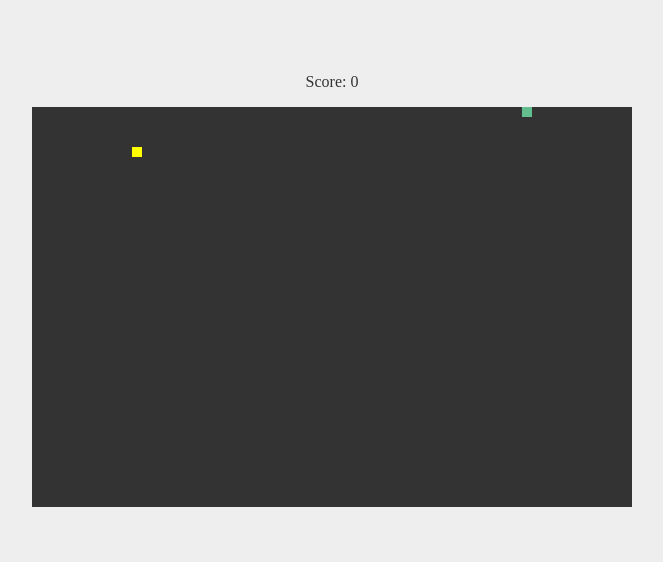
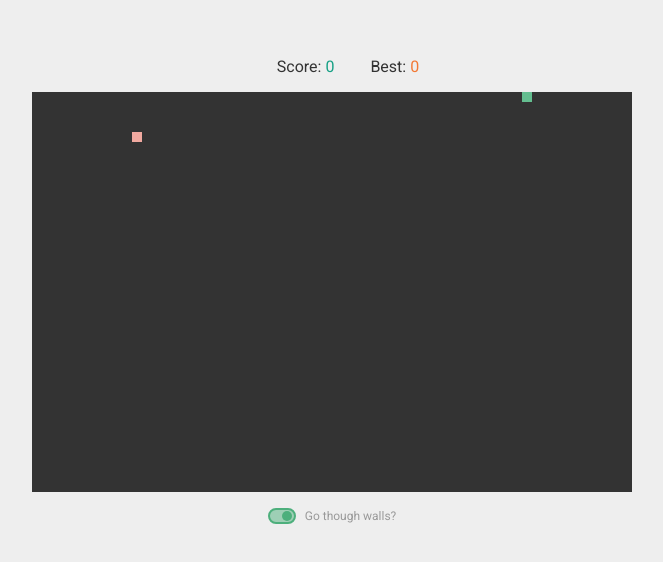
Before and after one commit to boguz/minimalSnake, a plain HTML site: page index.html in a window 1280 px wide. Shown: the part 110-672 px from the top of the page, without its empty margins (308-971 px from the left). Drawn offline with Linux system fonts and the light colour scheme.

Commit message:
add wall toggle, random food colors, debounce clicks

```diff
--- a/index.html
+++ b/index.html
@@ -12,8 +12,22 @@
 <body>
 
     <div class="container">
-        <p class="score">Score: <span id="scoreAmount"></span></p>
+        <div class="scores">
+            <p class="scores__score">Score: <span id="scoreAmount"></span></p>
+            <p class="scores__score">Best: <span id="scoreMax"></span></p>
+        </div>
+
         <canvas id="canvas" class="canvas" height="400" width="600"></canvas>
+
+        <div class="settings">
+            <div class="settings__checkbox">
+                <input type="checkbox" name="checkbox" id="wallsCheckbox" value="value" checked>
+                <label for="wallsCheckbox" id="wallsLabel">
+                    <span id="wallsCircle"></span>
+                </label>
+                Go though walls?
+            </div>
+        </div>
     </div>
 
     <script src="./scripts/snake.js"></script>
--- a/scripts/food.js
+++ b/scripts/food.js
@@ -1,6 +1,20 @@
 class Food {
     constructor() {
         this.randomPosition();
+        this.colors = ['rgba(214, 69, 65, 1)',
+                       'rgba(241, 169, 160, 1)',
+                       'rgba(245, 230, 83, 1)',
+                       'rgba(245, 215, 110, 1)',
+                       'rgba(248, 148, 6, 1)',
+                       'rgba(242, 120, 75, 1)',
+                       'rgba(197, 239, 247, 1)',
+                       'rgba(34, 167, 240, 1)',
+                       'rgba(255, 148, 120, 1)',
+                       'rgba(246, 36, 89, 1)',
+                       'rgba(140, 20, 252, 1)',
+                       'rgba(150, 54, 148,1)',
+                       'rgba(255, 203, 5, 1)'];
+        this.color = this.chooseColor();
     }
 
     randomPosition() {
@@ -9,7 +23,12 @@ class Food {
     }
 
     draw() {
-        ctx.fillStyle = "yellow";
+        ctx.fillStyle = this.color;
         ctx.fillRect(this.posX, this.posY, gridSize, gridSize);
     }
+
+    chooseColor() {
+        let randomIndex = Math.floor(Math.random() * this.colors.length);
+        return this.colors[randomIndex];
+    }
 }
--- a/scripts/game.js
+++ b/scripts/game.js
@@ -1,18 +1,26 @@
 // CONSTANTS
 const canvas = document.getElementById('canvas');
 const ctx = canvas.getContext('2d');
+const wallsCheckbox = document.getElementById('wallsCheckbox');
+
 const gridSize = 10;                                // grid size in px
 const frameRate = 10;                               // frame rate in frames per second
 const cols = canvas.width / gridSize;               // number of columns
 const rows = canvas.height / gridSize;              // number of rows
+
 const scoreAmount = document.getElementById('scoreAmount');  // text element with score amount
+const scoreMax = document.getElementById('scoreMax');  // text element with score amount
 
 // VARIABLES
 let lastTime = Date.now();
 let snakeDir = "right";                             // right, left, up, down
 let snake = new Snake(0,0);                         // create snake at 0, 0
-let food = new Food();
+let food = new Food();                              // create food at random position
 let score = 0;                                      // Player score. Number of eaten fruits
+let highScore = 0;                                  // Start highest score at 0;
+let goThoughWalls = true;                           // ability yo go though walls. true or false
+let pressTime;                                      // variable to debounce the key presses. Time of click
+let lastPressTime = 0;                              // variable to debounde the ket presses. time of last click
 
 
 // Initialize game
@@ -20,6 +28,7 @@ function init() {
     loop();
     score = 0;
     scoreAmount.innerText = score;
+    scoreMax.innerText = highScore;
 }
 
 // Loop Function
@@ -45,9 +54,35 @@ function eatFood() {
     scoreAmount.innerText = score;
 }
 
-// Event Listener
+function gameover() {
+    alert("Oooops, game over. Try again...");
+    updateScores();
+    resetGame();
+}
+
+function resetGame() {
+    snake = new Snake(0,0);
+    snakeDir = "right";
+    food = new Food();
+}
+
+function updateScores() {
+    if (highScore < score) {
+        highScore = score;
+    }
+    scoreMax.innerText = highScore;
+    score = 0;
+    scoreAmount.innerText = score;
+
+}
+
+// Event Listeners
+
 // Listen to click and change direction of snake
 window.addEventListener('keydown', function(e) {
+    pressTime = Date.now();
+
+    if (pressTime - lastPressTime > frameRate * 5) {
         if (e.key === "ArrowUp" && snakeDir !== "down") {
             snakeDir = "up";
         } else if (e.key === "ArrowDown" && snakeDir !== "up") {
@@ -57,6 +92,20 @@ window.addEventListener('keydown', function(e) {
         } else if (e.key === "ArrowLeft" && snakeDir !== "right") {
             snakeDir = "left";
         }
+        lastPressTime = pressTime;
+    }
+
+
+
+
+    else if (e.key === "q") {
+        gameover();
+    }
+});
+
+// Wall Checkbox
+wallsCheckbox.addEventListener('change', function(e) {
+    goThoughWalls = e.target.checked;
 });
 
 init();
--- a/scripts/snake.js
+++ b/scripts/snake.js
@@ -24,6 +24,7 @@ class Snake {
         this.pos.x += this.velX * gridSize;
         this.pos.y += this.velY * gridSize;
 
+        if (goThoughWalls) {
             if (this.pos.x >= canvas.width) {
                 this.pos.x = 0;
             } else if (this.pos.x < 0) {
@@ -33,6 +34,15 @@ class Snake {
             } else if (this.pos.y < 0) {
                 this.pos.y = canvas.height;
             }
+        } else {
+            if (this.pos.x >= canvas.width ||
+                this.pos.x < 0 ||
+                this.pos.y >= canvas.height ||
+                this.pos.y < 0) {
+                    gameover();
+                }
+        }
+
 
         this.tail.push({x: this.pos.x, y: this.pos.x});
         if (this.tail.length > 1) {
@@ -55,8 +65,16 @@ class Snake {
     }
 
     detectCollision() {
-        if(this.tail[0].x === food.posX && this.tail[0].y === food.posY) {
+        if (this.tail[0].x === food.posX && this.tail[0].y === food.posY) {
             eatFood();
+        }
+
+        if (this.tail.length > 1) {
+            for (let i = this.tail.length - 1; i > 1; i--) {
+                if (this.tail[0].x === this.tail[i].x && this.tail[0].y === this.tail[i].y) {
+                    gameover();
                 }
             }
         }
+    }
+}
--- a/styles/main.css
+++ b/styles/main.css
@@ -3,7 +3,7 @@
     margin: 0;
     padding: 0;
     box-sizing: border-box;
-    /*font-family: 'Roboto', sans-serif;*/
+    font-family: 'Roboto', sans-serif;
 }
 
 .container {
@@ -21,7 +21,70 @@
     background-color: #333;
 }
 
-.score {
+.scores {
     margin-bottom: 1em;
+}
+.scores__score {
+    margin-left: 2em;
     color: #333;
+    display: inline;
 }
+
+#scoreAmount {
+    color: rgba(22, 160, 133, 1);
+}
+
+#scoreMax {
+    color: rgba(242, 121, 53, 1);
+}
+
+.settings {
+    margin-top: 1em;
+}
+
+.settings__checkbox {
+    display: flex;
+    align-items: center;
+    color: #999;
+    font-size: .75em;
+}
+
+#wallsCheckbox {
+    position: absolute;
+    top: -99999px;
+    left: -9999px;
+}
+#wallsLabel {
+    box-sizing: border-box;
+    position: relative;
+    display: block;
+    height: 16px;
+    width: 28px;
+    border-radius: 11px;
+    border: 2px solid #BDC3C7;
+    transition: all .25s ease-in-out;
+    margin-right: .75em;
+  }
+
+  #wallsCheckbox:checked + #wallsLabel {
+    background-color: rgba(77,175,124,.5);
+    border: 2px solid rgba(77,175,124,1);
+    transition: all .25s ease-in-out;
+  }
+
+  #wallsCircle {
+    position: absolute;
+    top: 1px;
+    left: 2px;
+    background-color: #BDC3C7;
+    height: 10px;
+    width: 10px;
+    border-radius: 8px;
+    transition: all .25s ease-in-out;
+  }
+
+  #wallsCheckbox:checked + #wallsLabel #wallsCircle {
+    background-color: rgba(77,175,124,1);
+    transform: translatex(10px);
+    transition: all .25s ease-in-out;
+  }
```
Lines whose indentation alone changed are shown as unchanged.
